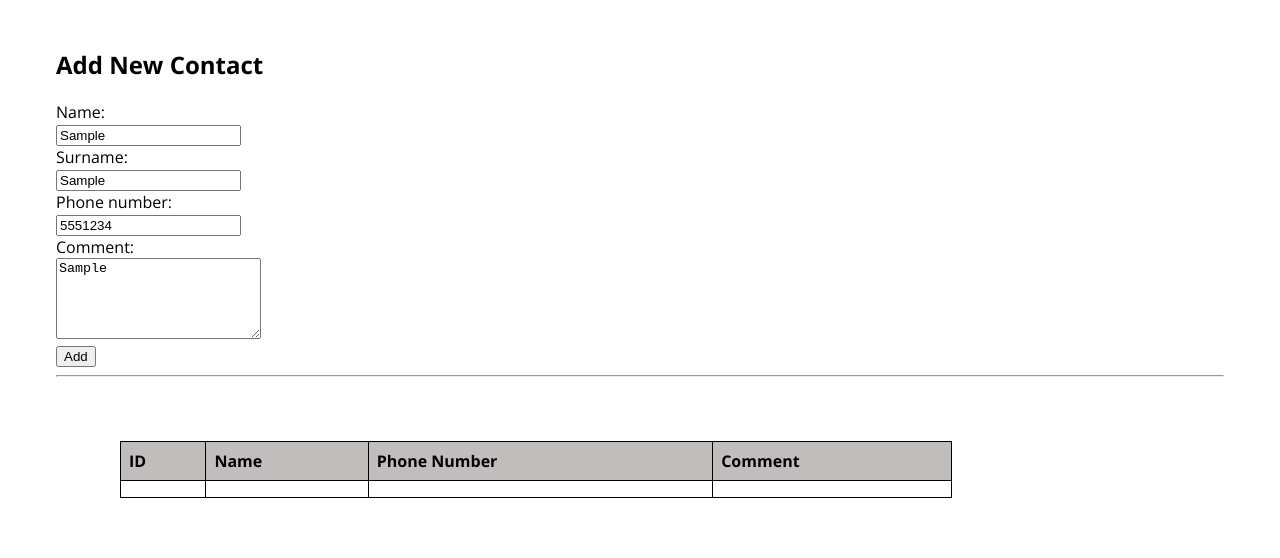
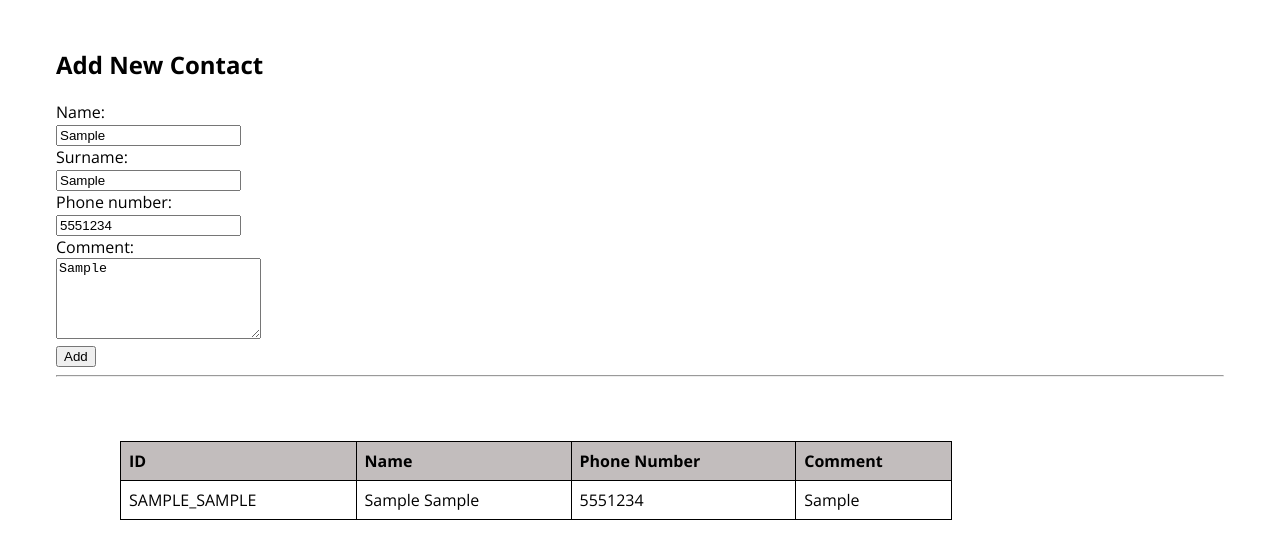
Before and after one commit to JanaMalecka/arbes-2version, a React app: page / in a window 1280 px wide. Both pictures are taken after typing "Sample", "Sample", "5551234", "Sample" into the empty fields and a click on the button "Add". Shown: the top 558 px of the page. Built offline with nearby package versions, Linux system fonts and the light colour scheme.

Commit message:
table completed

```diff
--- a/src/Form/index.jsx
+++ b/src/Form/index.jsx
@@ -4,7 +4,7 @@ import './style.css';
 /*import DataTable from 'react-data-table-component';*/
 
 const Form = () => {
-  const [contacts, setContacts] = useState('');
+  const [contacts, setContacts] = useState([]);
   const [addFormData, setAddFormData] = useState({
     name: '',
     surname: '',
@@ -80,11 +80,7 @@ const Form = () => {
           cols="23"
         ></textarea>
         <br />
-        <button
-          /*  onClick={handleSubmit} */
-          className="btn"
-          type="submit"
-        >
+        <button onSubmit={handleAddFormSubmit} className="btn" type="submit">
           Add
         </button>
       </form>
@@ -101,12 +97,16 @@ const Form = () => {
               </tr>
             </thead>
             <tbody>
-              <tr>
-                <td></td>
-                <td></td>
-                <td></td>
-                <td></td>
-              </tr>
+              {contacts.map((contact) => (
+                <tr>
+                  <td>
+                    {contact.surname.toUpperCase()}_{contact.name.toUpperCase()}
+                  </td>
+                  <td>{`${contact.name} ${contact.surname}`}</td>
+                  <td>{contact.phone}</td>
+                  <td>{contact.comment}</td>
+                </tr>
+              ))}
             </tbody>
           </table>
         </div>
```
